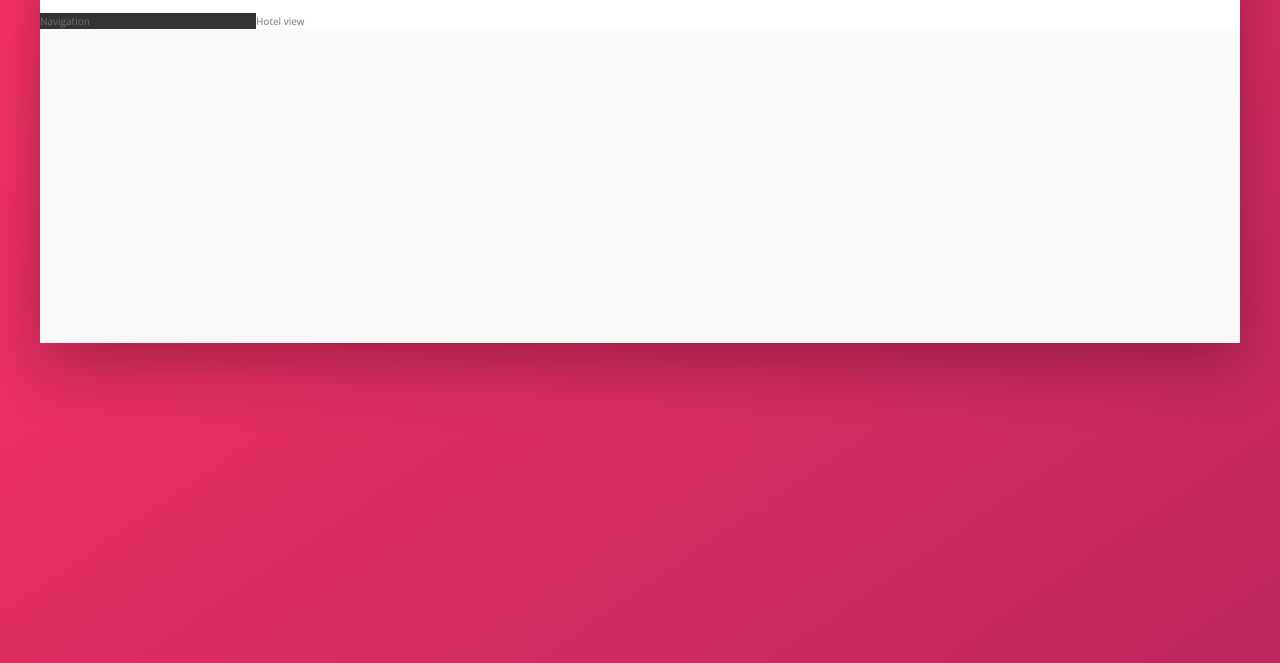
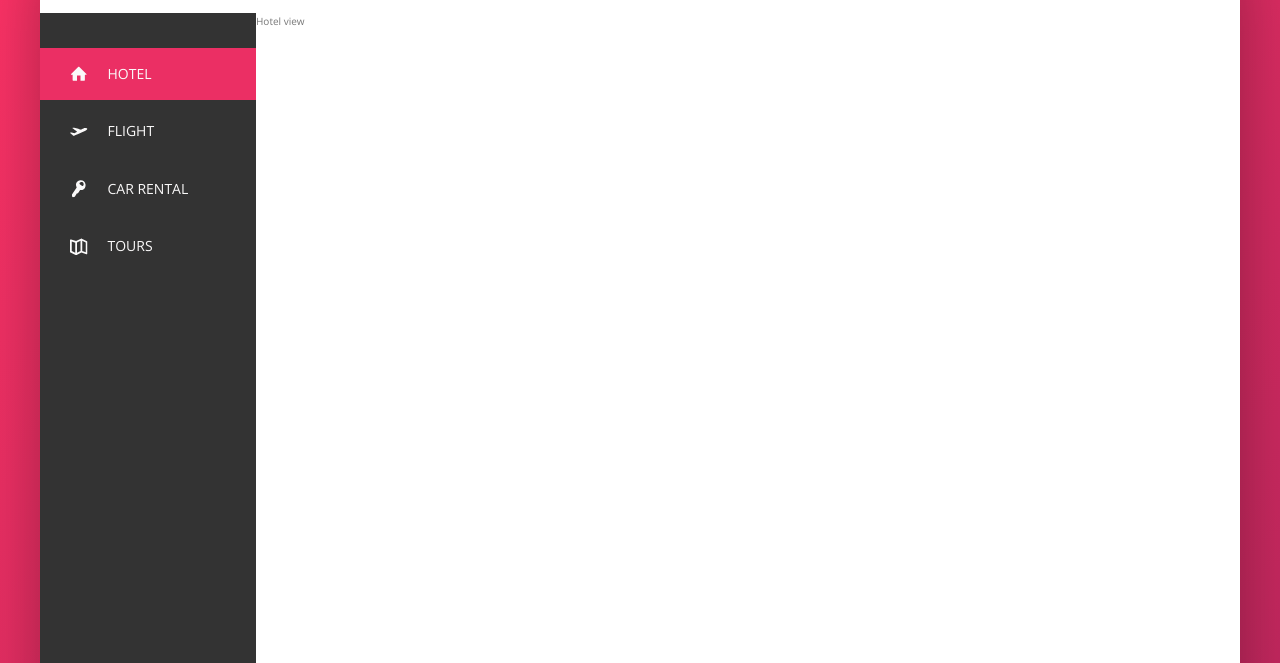
Before and after one commit to k-e-r/about-CSS-and-SASS, a website: page Trillo/index.html in a window 1280 px wide. Shown: the part 137-800 px from the top of the page. Drawn offline with nearby package versions, Linux system fonts and the light colour scheme.

Commit message:
building the navigation

```diff
--- a/Trillo/index.html
+++ b/Trillo/index.html
@@ -45,9 +45,44 @@
       </header>
 
       <div class="content">
-        <div class="sidebar">
-          Navigation
-        </div>
+        <nav class="sidebar">
+          <ul class="side-nav">
+            <li class="side-nav__item side-nav__item--active">
+              <a href="#" class="side-nav__link">
+                <svg class="side-nav__icon">
+                  <use xlink:href="img/sprite.svg#icon-home"></use>
+                </svg>
+                <span>Hotel</span>
+              </a>
+            </li><li class="side-nav__item">
+              <a href="#" class="side-nav__link">
+                <svg class="side-nav__icon">
+                  <use xlink:href="img/sprite.svg#icon-aircraft-take-off"></use>
+                </svg>
+                <span>Flight</span>
+              </a>
+            </li><li class="side-nav__item">
+              <a href="#" class="side-nav__link">
+                <svg class="side-nav__icon">
+                  <use xlink:href="img/sprite.svg#icon-key"></use>
+                </svg>
+                <span>Car rental</span>
+              </a>
+            </li><li class="side-nav__item">
+              <a href="#" class="side-nav__link">
+                <svg class="side-nav__icon">
+                  <use xlink:href="img/sprite.svg#icon-map"></use>
+                </svg>
+                <span>Tours</span>
+              </a>
+            </li>
+          </ul>
+
+          <div class="legal">
+            &copy; 2017 by trillo, All rights reserved.
+          </div>
+        </nav>
+
         <main class="hotel-view">
           Hotel view
         </main>
--- a/Trillo/sass/_components.scss
+++ b/Trillo/sass/_components.scss
@@ -114,3 +114,72 @@
     margin-right: 1rem;
   }
 }
+
+//////////////////////////////
+// SIDE NAVIGATION
+.side-nav {
+  font-size: 1.4rem;
+  list-style: none;
+  margin-top: 3.5rem;
+
+  &__item {
+    position: relative;
+
+    &:not(:last-child) {
+      margin-bottom: 0.5rem;
+    }
+  }
+
+  &__item::before {
+    content: '';
+    position: absolute;
+    top: 0;
+    left: 0;
+    height: 100%;
+    width: 3px;
+    background-color: var(--color-primary);
+    transform: scaleY(0);
+    transition: transform 0.2s, width 0.4s cubic-bezier(1, 0, 0, 1) 0.2s,
+      background-color 0.1s;
+  }
+
+  &__item:hover::before,
+  &__item--active::before {
+    transform: scaleY(1);
+    width: 100%;
+  }
+
+  &__item:active::before {
+    background-color: var(--color-primary-light);
+  }
+
+  &__link:link,
+  &__link:visited {
+    color: var(--color-grey-light-1);
+    text-decoration: none;
+    text-transform: uppercase;
+    display: block;
+    padding: 1.5rem 3rem;
+    position: relative;
+    z-index: 10;
+
+    display: flex;
+    align-items: center;
+  }
+
+  &__icon {
+    width: 1.75rem;
+    height: 1.75rem;
+    margin-right: 2rem;
+    fill: currentColor;
+  }
+}
+
+//////////////////////////////
+// LEGAL TEXT
+.legal {
+  font-size: 1.2rem;
+  color: var(--color-grey-light-4);
+  text-align: center;
+  padding: 2.5rem;
+}
--- a/Trillo/sass/_layout.scss
+++ b/Trillo/sass/_layout.scss
@@ -25,9 +25,15 @@
 .sidebar {
   background-color: var(--color-grey-dark-1);
   flex: 0 0 18%;
+
+  display: flex;
+  flex-direction: column;
+  justify-content: space-between;
 }
 
 .hotel-view {
   background-color: #fff;
+  height: 80rem;
+
   flex: 1;
 }
```
Also changed, not shown: Trillo/css/style.css, 1 other file.
